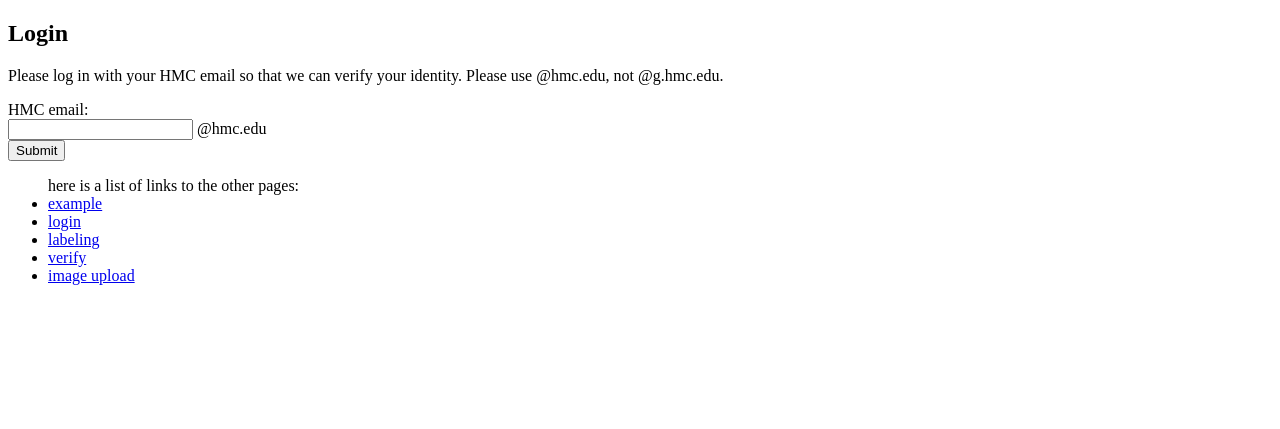
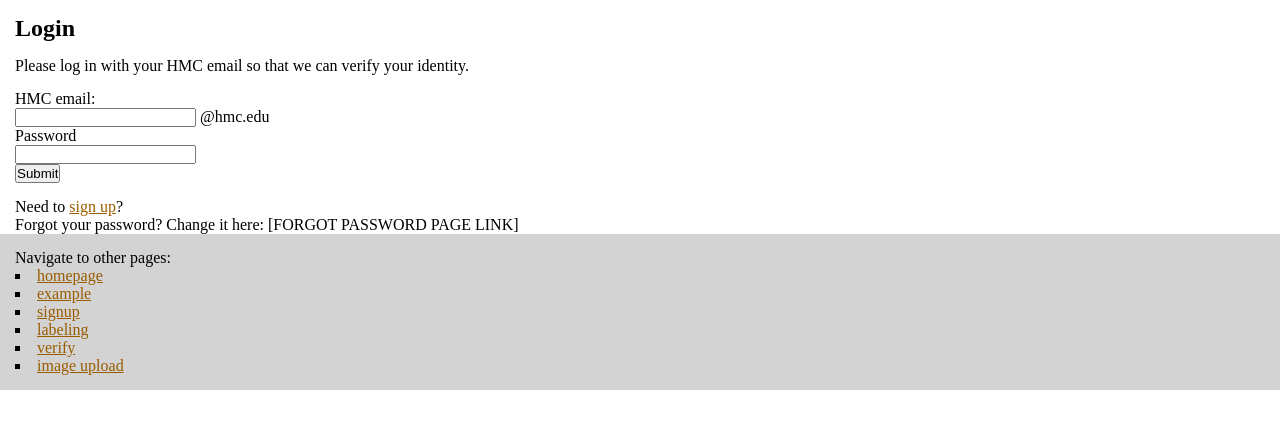
Before and after one commit to MuddSub/CVImageHandling, a PHP site: page /login.html in a window 1280 px wide. Shown: the top 429 px of the page. Run offline with PHP 8.4, Linux system fonts and the light colour scheme.

Commit message:
Added signup page, updated navigation list, minor style changes

```diff
--- a/example.html
+++ b/example.html
@@ -4,6 +4,7 @@
 <html>
     <head>
         <title>MuddSub Image Labeling</title>
+        <link rel="stylesheet" href="style.css">
     </head>
 
     <body>
@@ -21,9 +22,10 @@
             [INSERT INSTRUCTIONS FOR USE HERE]
         </p>
         <ul id="nav">
-            here is a list of links to the other pages:
-                <li><a href="example.html">example</a></li>
+            Navigate to other pages:
+                <li><a href="index.php">homepage</a></li>
                 <li><a href="login.html">login</a></li>
+                <li><a href="signup.html">signup</a></li>
                 <li><a href="label.php">labeling</a></li>
                 <li><a href="verify.html">verify</a></li>
                 <li><a href="upload.html">image upload</a></li>
--- a/index.php
+++ b/index.php
@@ -11,9 +11,10 @@
     In order to sign up to label images at the competition, please make an account on the login page. We need to make sure our bounding boxes are exact, so please take a look at the example page before doing any labeling. Once you've done that and we have images, they will be distributed to you on the label page.
 </p>
 <ul id="nav">
-here is a list of links to the other pages:
+    Navigate to other pages:
     <li><a href="example.html">example</a></li>
     <li><a href="login.html">login</a></li>
+    <li><a href="signup.html">signup</a></li>
     <li><a href="label.php">labeling</a></li>
     <li><a href="verify.html">verify</a></li>
     <li><a href="upload.html">image upload</a></li>
--- a/label.php
+++ b/label.php
@@ -13,10 +13,11 @@
     Needs to export image name, labels, and bounding box to a text file
 </p>
 <ul id="nav">
-here is a list of links to the other pages:
+Navigate to other pages:
+    <li><a href="index.php">homepage</a></li>
     <li><a href="example.html">example</a></li>
     <li><a href="login.html">login</a></li>
-    <li><a href="label.php">labeling</a></li>
+    <li><a href="signup.html">signup</a></li>
     <li><a href="verify.html">verify</a></li>
     <li><a href="upload.html">image upload</a></li>
 </ul>
--- a/login.html
+++ b/login.html
@@ -3,7 +3,8 @@
 
 <html>
     <head>
-        <title>MuddSub Image Labeling</title>
+        <title>Login - MuddSub Image Labeling</title>
+        <link rel="stylesheet" href="style.css">
     </head>
 
     <body>
@@ -11,24 +12,35 @@
             Login
         </h2>
         <p>
-            Please log in with your HMC email so that we can verify your identity. Please use @hmc.edu, not @g.hmc.edu.
+            Please log in with your HMC email so that we can verify your identity.
 
         </p>
-        <form action="login.inc.php" method="post">
+        <form action="login.inc.php" method="post">  <!-- @Hannah can you explain this line, where do we have login.inc.php -->
             <label for="uid">HMC email:</label><br>
             <input type="text" id="uid" name="email"> @hmc.edu<br>
+            <label for="password">Password</label><br>
+            <input type="password" id="password" name="password"><br>
             <input type="submit" value="Submit">
             <!-- where does the input data get submitted to...? -->
         </form>
 
+        <!-- We're going to need a sign up page too, so we know how many accounts we have and can distribute images to. We also probably need a forgot password page... yikes -->
+        <p>
+            Need to <a href="signup.html">sign up</a>? <br>
+            Forgot your password? Change it here: [FORGOT PASSWORD PAGE LINK] <br>
+        </p>
+
+
+
         <script src="login_script.js" charset="utf-8"></script>
         <ul id="nav">
-            here is a list of links to the other pages:
-                <li><a href="example.html">example</a></li>
-                <li><a href="login.html">login</a></li>
-                <li><a href="label.php">labeling</a></li>
-                <li><a href="verify.html">verify</a></li>
-                <li><a href="upload.html">image upload</a></li>
+            Navigate to other pages:
+            <li><a href="index.php">homepage</a></li>
+            <li><a href="example.html">example</a></li>
+            <li><a href="signup.html">signup</a></li>
+            <li><a href="label.php">labeling</a></li>
+            <li><a href="verify.html">verify</a></li>
+            <li><a href="upload.html">image upload</a></li>
         </ul>
     </body>
 
--- a/style.css
+++ b/style.css
@@ -20,6 +20,25 @@
 
 }
 
+a{
+    color: rgb(153, 92, 0);
+}
+
+h2{
+    padding-top: 15px;
+    padding-left: 15px;
+}
+
+p{
+    padding-top: 15px;
+    padding-left: 15px;
+}
+
+form{
+    padding-top: 15px;
+    padding-left: 15px;
+}
+
 #login {
     background: blue;
     color: white;
@@ -27,5 +46,9 @@
 }
 
 #nav {
-    color: blue;
+    background: lightgray;
+    padding: 15px;
+
+    list-style-type: square;
+    list-style-position: inside;
 }
```
Also changed, not shown: signup.html (added, +44 -0 lines), upload.html (+8 -6 lines), verify.html (+8 -6 lines).
